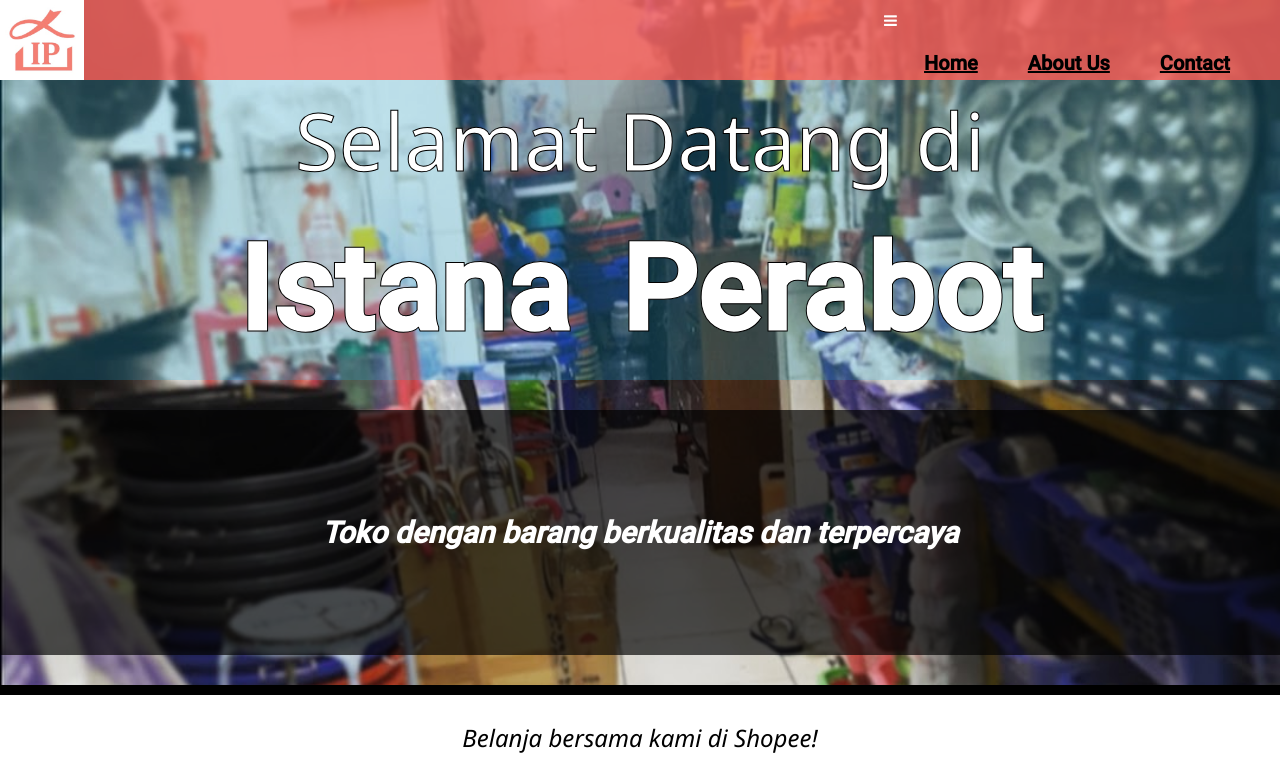
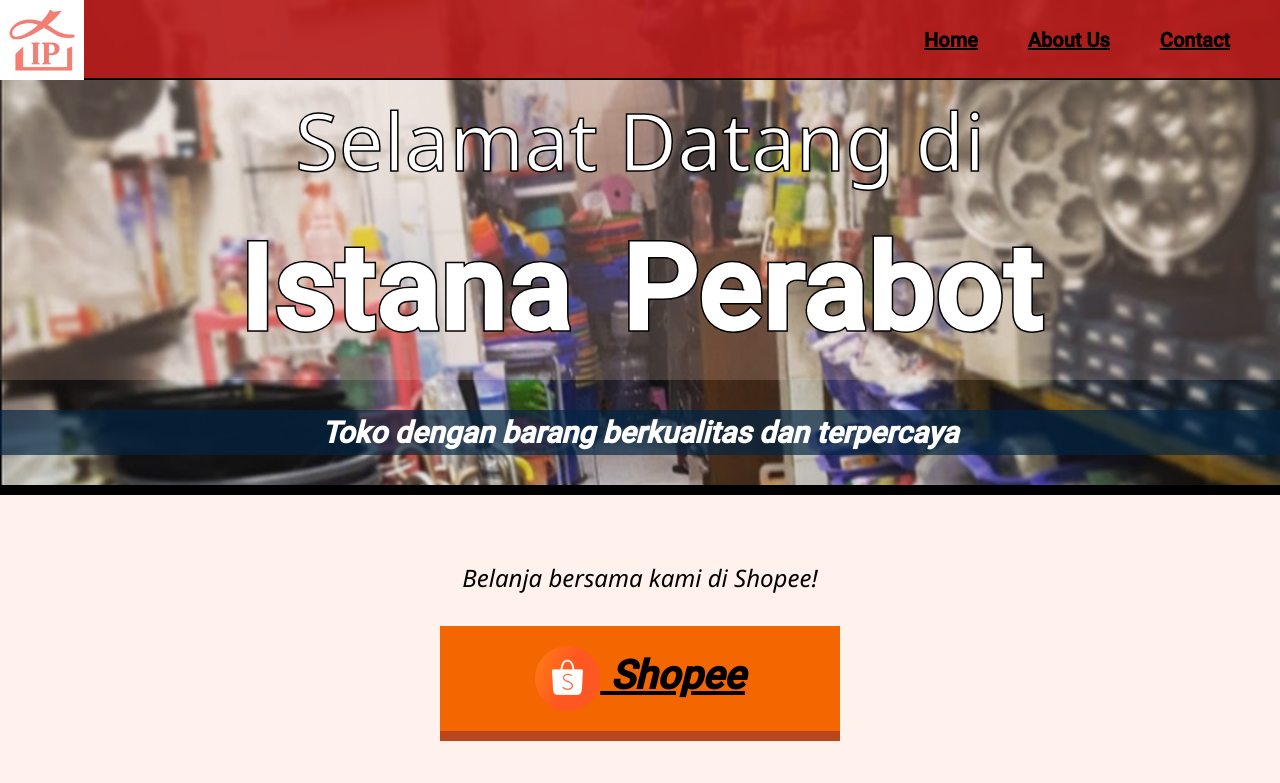
Before and after one commit to bryennk/istana-perabot, a plain HTML site: page index.html in a window 1280 px wide. Shown: the top 783 px of the page. Drawn offline with nearby package versions, Linux system fonts and the light colour scheme; a script that the page names is missing; files whose address does not match are found by name.

Commit message:
Update style.css

```diff
--- a/CSS/style.css
+++ b/CSS/style.css
@@ -24,13 +24,18 @@
 .container-header {
   width: 100%;
   height: 80px;
-  background-color: rgba(255, 94, 87,0.8);
+  background-color:rgba(182, 25, 25,0.9);
+  border-bottom: 2px solid black;
 
   z-index: 10;
   position: fixed;
   top: 0px;
 
 
+}
+/* menu three stripes */
+.menu-icon {
+  display: none;
 }
 
 /** Background image **/
@@ -49,14 +54,14 @@
   text-align: center;
   font-size: 80px;
   color: white;
-  background-color: rgba(15, 188, 249, 0.2);
+  background-color: rgba(253, 210, 191, 0.2);
   padding-top: 80px;
-  -webkit-text-stroke: 1px black;
+  -webkit-text-stroke: 1.5px black;
 
 }
 
 main {
-  height: 650px;
+  height: 490px;
   position: relative;
   bottom: 10px;
 
@@ -71,12 +76,15 @@
 main p {
   color: white;
   font-size: 30px;
-  padding: 100px 30px;
   text-align: center;
-  background-color: rgba(0, 0, 0, 0.671);
+  background-color: rgba(1, 36, 67, 0.671);
 }
 
 /* body part */
+body {
+  background-color: rgb(255, 241, 235);
+}
+
 body h3 {
   text-align: center;
   padding-top: 50px;
@@ -252,7 +260,7 @@
 footer {
   width: cover;
   height: 100px;
-  background-color: brown;
+  background-color:rgb(182, 25, 25);
 
 }
 
@@ -260,6 +268,6 @@
   text-align: center;
   font-size: 13px;
   opacity: 0.5;
-  padding-top: 60px;
+  padding-top: 55px;
 
 }
```
